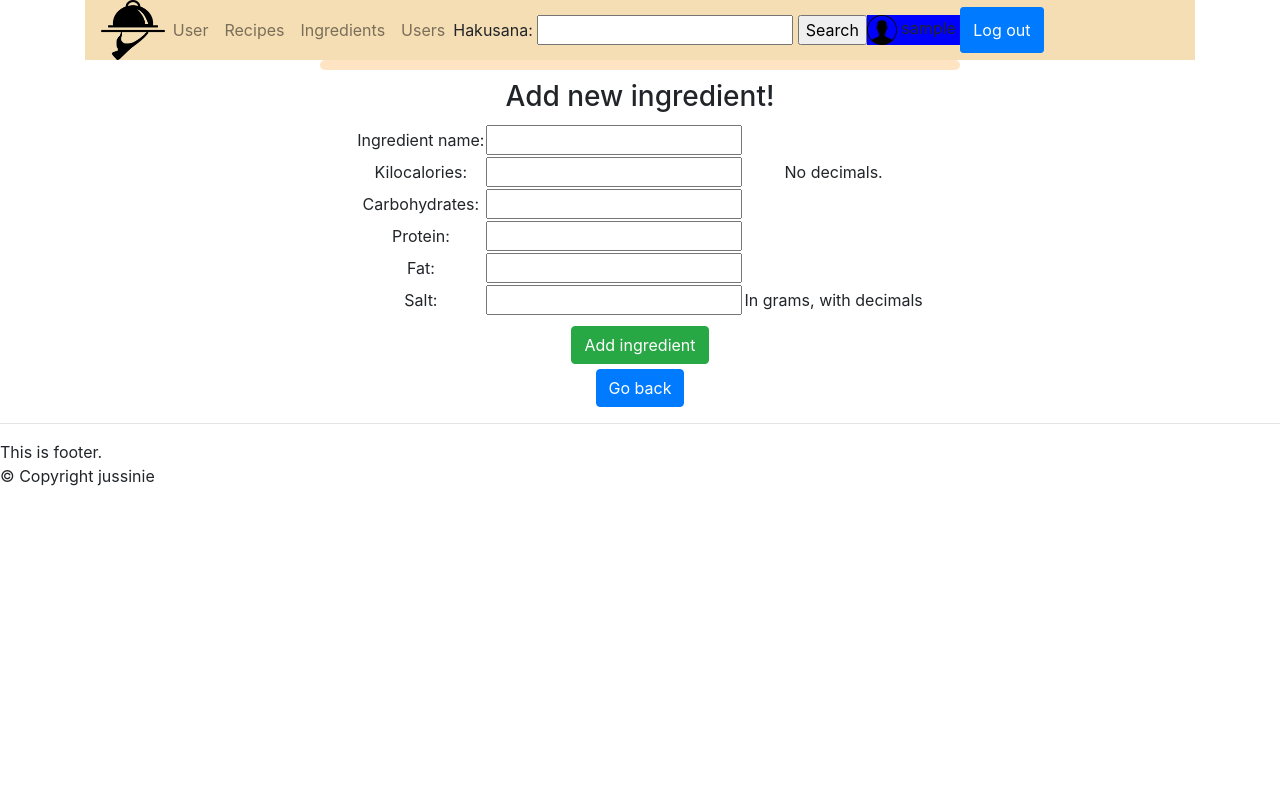
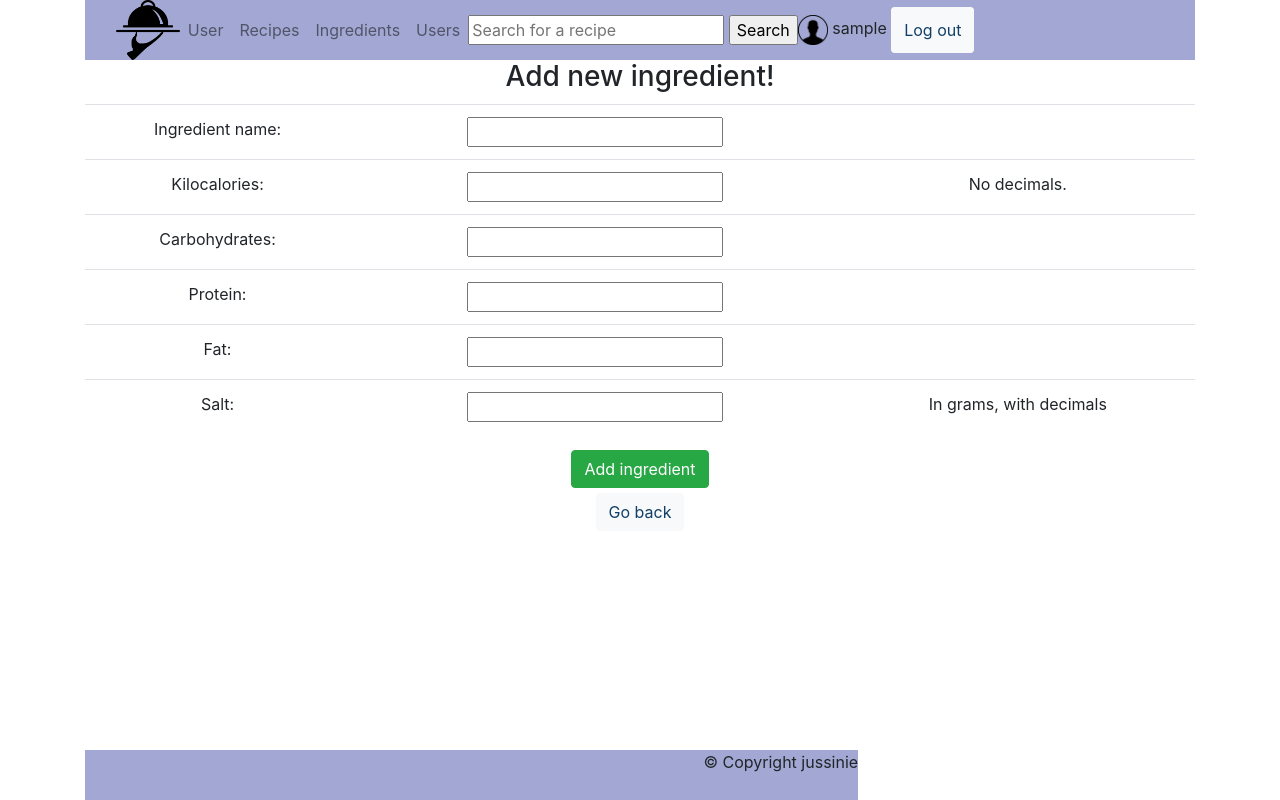
Before and after one commit to jussinie/meal_planner, a Flask app: page /add_ingredient in a window 1280 px wide. Run offline with Flask 2, Linux system fonts and the light colour scheme; the visitor is signed in with stand-in values (Sample User, id 1); some libraries are stand-ins or nearby versions.

Commit message:
polishing UI

```diff
--- a/static/meal_planner_styles.css
+++ b/static/meal_planner_styles.css
@@ -1,37 +1,62 @@
-#header {
-    background-color: gray;
+.header {
+    flex-shrink: 0;
 }
 
-#footer {
-    background-color: gray;
-    height: 100%;
+.footer,
+.push {
+    background-color: #a2a8d3;
+    height: 50px;
+}
+
+footer {
+    position: absolute;
+    margin-top: 40px;
+    bottom: 0;
+    width: 60.4%;
+    height: 80px;
+    text-align: right;
+
+}
+
+html {
+    position: relative;
+    min-height: 100%;
 }
 
 body {
     font-family: "HelveticaNeue-Light", "Helvetica Neue Light", "Helvetica Neue", Helvetica, Arial, "Lucida Grande", sans-serif;
     font-weight: 300;
-    background-color: floralwhite;
+    background-color: #e7eaf6;
+    min-height: 100%;
+    margin: 0;
 }
 
 .content {
-    margin: auto;
     text-align: center;
+}
+
+.container {
+    padding-bottom: 80px;
+    height: auto;
+
 }
 
 .table_container {
     margin: auto;
-    width: 50%;
 }
 
-.add_ingredient_card, .pending_ingredient_card, .recipe_card {
+.pending_ingredient_card, .recipe_card, .front_page_cards {
     margin: auto;
     margin-bottom: 10px;
-    width: 50%;
     text-align: center;
     align-items: center;
-    background-color: bisque;
+    background-color: #a2a8d3;
     border-radius: 15px;
     padding-bottom: 10px;
+}
+
+.add_ingredient_card {
+    margin: auto;
 }
 
 /*
@@ -46,31 +71,33 @@ body {
     vertical-align: middle;
 } */
 
+/*
 #comment_card {
     margin: 10px;
     padding: 5px;
     border-style: solid;
     border-width: 1px;
     width: 30%;
-}
+} */
 
-.meal_card {
+.meal_card, #comment_card {
     margin: auto;
     margin-top: 10px;
     padding: 5px;
     border-style: solid;
     border-width: 1px;
     text-align: center;
-    background-color: blueviolet;
+    background-color: #a2a8d3;
     border-radius: 15px;
+    width: 50%;
 }
 
 #user_card {
-    width: 25%;
+    width: 50%;
     text-align: center;
     align-content: center;
     margin: auto;
-    background-color: aquamarine;
+    margin-top: 15px;
     border-radius: 15px;
 }
 
@@ -78,14 +105,8 @@ body {
     margin: auto;
 }
 
-.front_page_cards {
-    margin: auto;
-    width: 45%;
-    align-content: center;
-}
-
 #recipes_card, #ingredients_card, #users_card {
-    background-color: dimgray;
+    background-color: #a2a8d3;
     margin:auto;
     text-align: center;
     vertical-align: middle;
@@ -95,7 +116,7 @@ body {
 }
 
 .navbar {
-    background-color: wheat;
+    background-color: #a2a8d3;
     align-items: center;
     display: flex;
 }
@@ -118,10 +139,6 @@ body {
     background-color: whitesmoke;
 }
 
-#navbar_user {
-    background-color: blue;
-}
-
 table {
     margin: auto;
     margin-top: 10px;
@@ -138,12 +155,25 @@ tbody, td {
 }
 
 .user_profile {
-    margin-top: 3px;
+    width: 50%;
+    margin: auto;
+    padding-top: 5px;
+    margin-top: 5px;
     margin-bottom: 10px;
-    margin: auto;
-    width: 25%;
     text-align: center;
     align-items: center;
-    background-color: bisque;
+    background-color: #a2a8d3;
     border-radius: 15px;
 }
+
+a {
+    color: #113f67;
+}
+
+a:link {
+    color: #113f67;
+}
+
+a:visited {
+    color: #113f67;
+}
--- a/templates/add_ingredient.html
+++ b/templates/add_ingredient.html
@@ -2,15 +2,15 @@
 {% block title %} Add ingredient {% endblock %}
 {% block content %}
 {% if session.username %}
-<div class="add_ingredient_card"></div>
     <title>Add ingredient</title>
     <h3>Add new ingredient!</h3>
     {{ error }}
     <form name="ingredient_form" action="/send_ingredient" method="post" onsubmit="return validateForm()">
-    <table>
+        <table class="table">
             <tr>
                 <td>Ingredient name: </td>
                 <td><input type="text" name="name"></td>
+                <td></td>
             </tr>
             <tr>
                 <td>Kilocalories: </td>
@@ -20,15 +20,17 @@
             <tr>
                 <td>Carbohydrates:</td>
                 <td><input type="text" name="carbs"></td>
+                <td></td>
             </tr>
             <tr>
                 <td>Protein:</td>
                 <td><input type="text" name="protein"></td>
+                <td></td>
             </tr>
             <tr>
                 <td>Fat:</td>
                 <td><input type="text" name="fat"></td>
-
+                <td></td>
             </tr>
             <tr>
                 <td>Salt:</td>
@@ -39,8 +41,8 @@
         <input type="hidden" name="csrf_token" value="{{ session.csrf_token }}">
         <input type="submit" class="btn btn-success" value="Add ingredient">
     </form>
-<a href="/ingredients" class="btn btn-primary" style="margin-top: 5px;"  role="button">Go back</a>
-</div>
+    <a href="/ingredients" class="btn btn-light" style="margin-top: 5px;"  role="button">Go back</a>
+
 
 <script>
     function validateForm() {
--- a/templates/ingredients.html
+++ b/templates/ingredients.html
@@ -101,8 +101,8 @@
             {% endfor %}
             </table>
             {% endif %}
-        <a href="/add_ingredient" class="btn btn-primary">Add new</a>
-        <a href="/" class="btn btn-primary">To front page</a>
+        <a href="/add_ingredient" class="btn btn-light">Add new</a>
+        <a href="/" class="btn btn-light">To front page</a>
         </div>
         {% endif %}
 {% endif %}
--- a/templates/layout.html
+++ b/templates/layout.html
@@ -2,7 +2,7 @@
 <html>
   <head>
     {% block head %}
-    <title>{% block title %}{% endblock %} - Meal Planner</title>
+    <title>Meal Planner - {% block title %}{% endblock %}</title>
     {% endblock %}
     <link rel="stylesheet" href="{{ url_for('static', filename='meal_planner_styles.css') }}">
     <link rel="shortcut icon" href="{{ url_for('static', filename='favicon.ico') }}">
@@ -10,10 +10,11 @@
   </head>
 
   <body>
+    <div class="container">
+        {% if session.username %}
         <div class="header">
-        {% if session.username %}
-        <div class="container">
           <nav class="navbar navbar-expand-sm navbar-light py-lg-0">
+            <div class="container-fluid">
             <img src="{{ url_for('static', filename='meal_icon.png') }}" alt="user avatar" height="60px">
             <ul class="navbar-nav mr-auto">
               <li class="nav-item">
@@ -31,35 +32,37 @@
               <li class="nav-item">
                 <div class="search">
                   <form action="/recipe_results" method="GET">
-                      Hakusana: <input type="text" name="query" required>
+                      <input type="text" name="query" placeholder="Search for a recipe" required>
                       <input type="submit" value="Search">
                       </form>
                 </div>
               </li>
+              <div class="collapse navbar-collapse justify-content-end">
               <li class="nav-item">
                 <div id="navbar_user">
                   <img src="{{ url_for('static', filename='user_avatar.png') }}" alt="user avatar" height="30px">
-                  {{ session.username }} <a href="/logout" class="btn btn-primary" style="display: inline;">Log out</a>
+                  {{ session.username }} <a href="/logout" class="btn btn-light" style="display: inline;">Log out</a>
                 </div>
               </li>
+            </div>
             </ul>
+          </div>
           </nav>
         </div>
         {% endif %}
+        <div class="content">{% block content %}{% endblock %}
         </div>
-    <div class="content">{% block content %}{% endblock %}</div>
         {% if session.username %}
-    <div class="footer">
+        <footer class="footer">
           {% block footer %}
-      <hr>
-      This is footer. <br>
           &copy; Copyright jussinie
           {% endblock %}
-    </div>
+        </footer>
     {% else %}
     {% block login%}
     <p>Please login <a href="/login">here</a> first</p>
     {% endblock %}
     {% endif %}
+  </div>
   </body>
 </html>
--- a/templates/recipes.html
+++ b/templates/recipes.html
@@ -6,10 +6,10 @@
     <div class="content">
     Recipes saved: {{ count }}
     <hr>
-    <a href="/add_recipe" class="btn btn-primary">Add new</a>
-    <a href="/" class="btn btn-primary">To front page</a> <br>
+    <a href="/add_recipe" class="btn btn-light">Add new</a>
+    <a href="/" class="btn btn-light">To front page</a> <br>
     {% for recipe in recipe_infos %}
-    <div class="recipe_card">
+    <div class="recipe_card" style="margin-top: 10px">
         <a href="/recipes/{{ recipe.name }}">{{ recipe.name }}</a>
         <p>Total calories: {{ recipe.total_kcal }}</p>
         <p>Added by: {{ recipe.username }}</p>
--- a/templates/user.html
+++ b/templates/user.html
@@ -28,6 +28,7 @@
             <td>{{ user.bmr }}</td>
         </tr>
     </table>
+</div>
 
     <p></p>
     <h3>Meals:</h3>
@@ -45,7 +46,6 @@
     <h4>Total calories {{ total_kcal }}</h4>
     <h4>Left in daily budget: {{ budget_left }}</h4>
 
-    <a href="/" class="btn btn-primary">To front page</a>
-</div>
+    <a href="/" class="btn btn-light">To front page</a>
 {% endif %}
 {% endblock %}
--- a/templates/users.html
+++ b/templates/users.html
@@ -1,8 +1,6 @@
 {% extends "layout.html" %}
-{% block title %} {{ recipe_name }} {% endblock %}
+{% block title %}Users{% endblock %}
 {% block content %}
-<h3>test</h3>
-Users: {{ count }}
 <hr>
 {% for user in all_usernames %}
 <div class="user_profile">
```
Also changed, not shown: recipes_routes.py (+8 -0 lines), templates/add_recipe.html (+3 -4 lines), templates/index.html (+5 -13 lines), templates/recipe.html (+5 -8 lines). Lines whose indentation alone changed are shown as unchanged.
